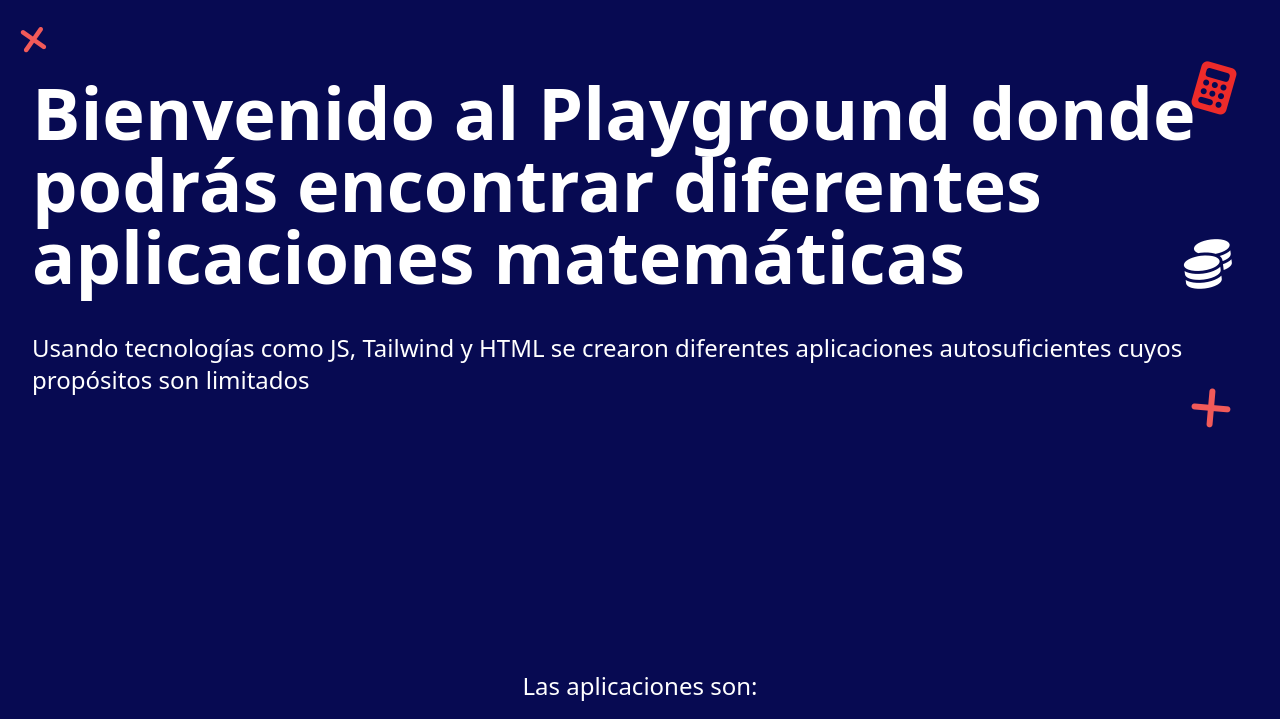
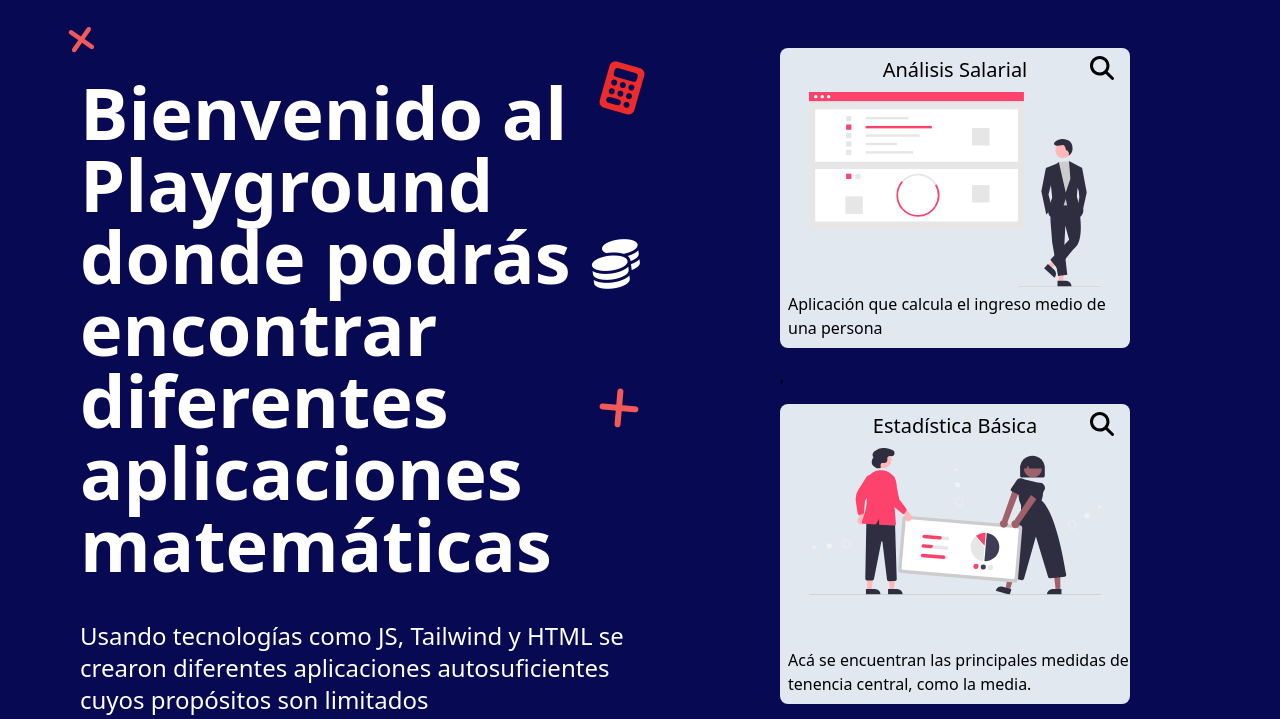
Before and after one commit to devenriq/P-Taller-JS, a website with bundled scripts: page src/playground.html in a window 1280 px wide. Shown: the top 719 px of the page. Built offline with nearby package versions, Linux system fonts and the light colour scheme; some icons are missing.

Commit message:
style: :art: Project finished

```diff
--- a/src/PlaygroundApp.js
+++ b/src/PlaygroundApp.js
@@ -5,7 +5,7 @@ const card = document.querySelector("#card");
 const cards = () => {
   const cardInfo = data.map((data) => {
     return `
-      <div class="h-[300px] min-w-[350px] max-w-[360px] w-11/12 bg-slate-200 col-span-1 rounded-lg flex items-center justify-start flex-col relative">
+      <div class="h-[300px] min-w-[350px] max-w-[360px] w-11/12 bg-slate-200 col-span-1 md:col-span-2 rounded-lg flex items-center justify-start flex-col relative">
         <h3 class="text-center text-xl my-2">${data.title}</h3>
         <img
           src="${data.image}"
--- a/src/playground.html
+++ b/src/playground.html
@@ -12,8 +12,10 @@
     <script src="./PlaygroundApp.js" type="module"></script>
     <title>Playground</title>
   </head>
-  <body class="bg-[#070a52] style='background-color: #070a52'">
-    <div class="relative h-[650px] p-8 w-full text-white">
+  <body
+    class="bg-[#070a52] style='background-color: #070a52' grid grid-cols-1 xl:grid-cols-2"
+  >
+    <div class="relative h-[500px] md:h-[650px] p-8 w-full text-white xl:ml-12">
       <i
         class="absolute right-12 top-96 text-5xl rotate-[5deg] fa-sharp fa-solid fa-plus text-[#F15A59]"
       ></i>
@@ -37,14 +39,14 @@
       </p>
     </div>
     <section
-      class="undraw_success_factors_re_ce93h-auto w-full flex justify-center items-center flex-col"
+      class="h-auto w-full flex justify-center items-center flex-col xl:p-12"
     >
-      <h2 class="my-5 text-2xl font-medium text-white">
+      <h2 class="my-5 text-2xl font-medium text-white xl:hidden">
         Las aplicaciones son:
       </h2>
       <div
         id="card"
-        class="grid-cols-1 md:grid-cols-2 justify-center items-center gap-8 flex-col grid-auto-rows: 1fr"
+        class="grid grid-cols-1 md:grid-cols-2 justify-center items-center gap-8 xl:gap-4 flex-col grid-auto-rows: 1fr"
       ></div>
     </section>
     <footer></footer>
```
